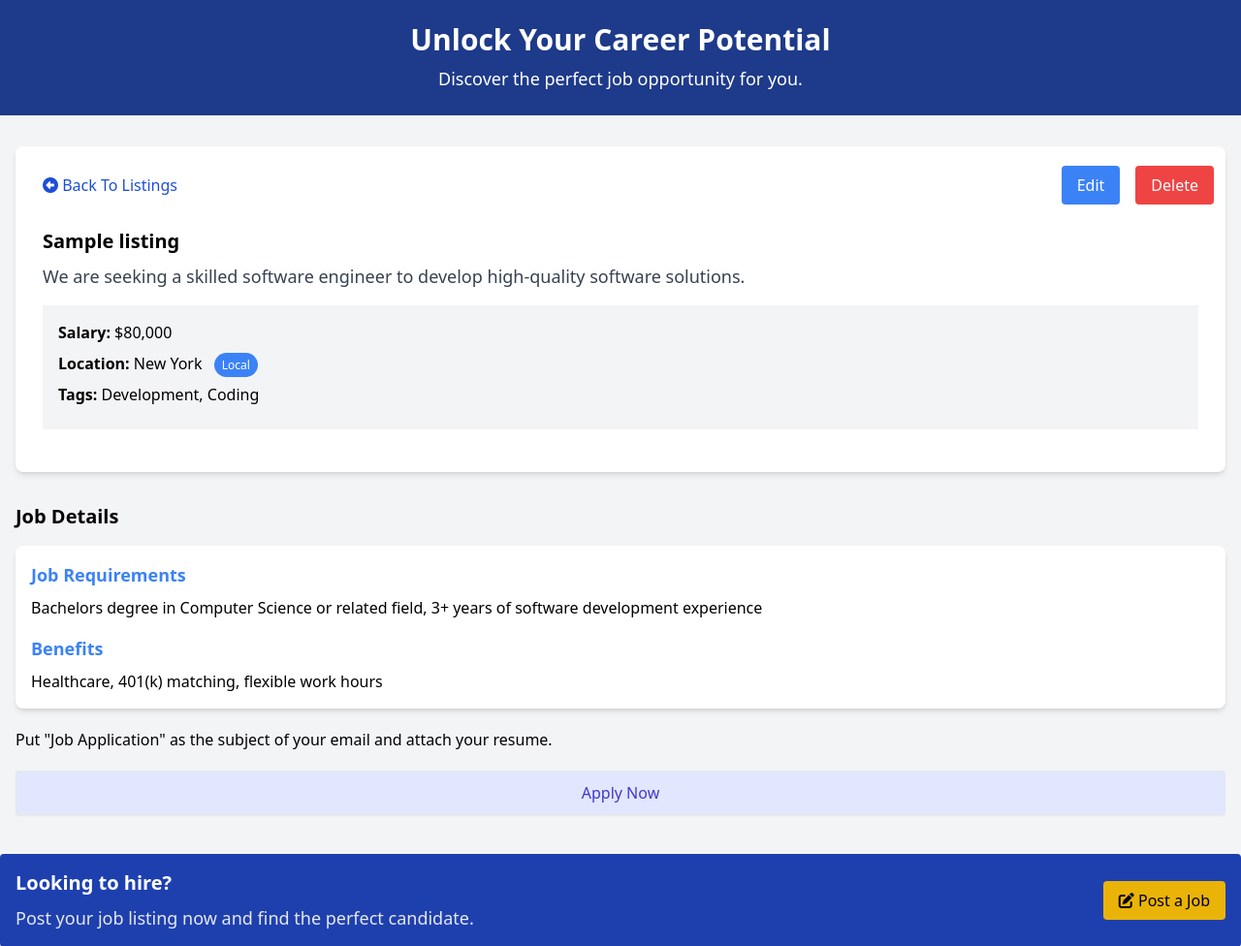
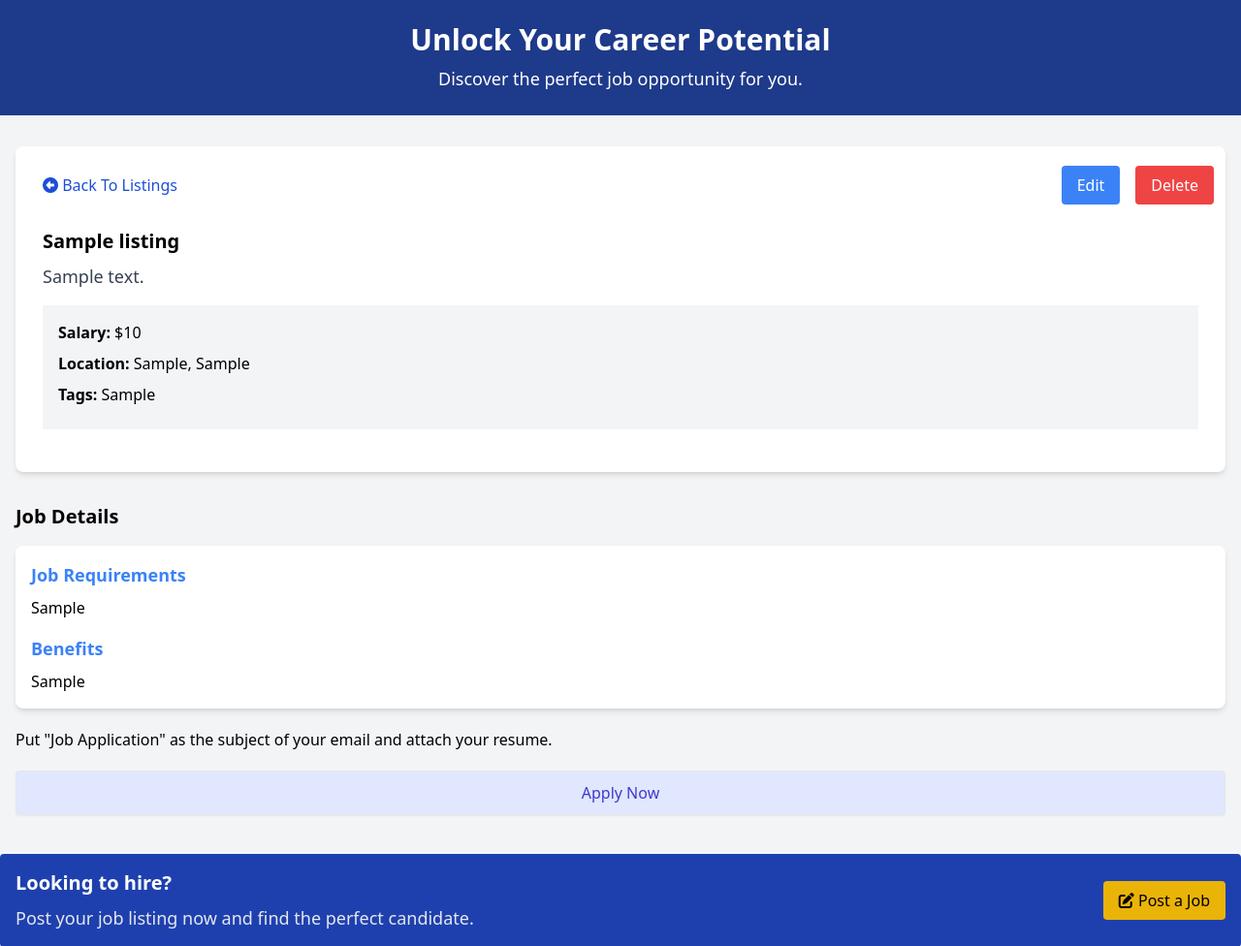
Before and after one commit to Jouriwz/EmployMe, a PHP site: page /listing?id=1 in a window 1280 px wide. Shown: the part 69-1045 px from the top of the page at 97% size. Run offline with PHP 8.4, Linux system fonts and the light colour scheme; tables that the repository leaves empty or names only in its code hold one stand-in row (values such as "Sample post").

Commit message:
added listing show db variables

```diff
--- a/views/listings/show.view.php
+++ b/views/listings/show.view.php
@@ -19,24 +19,22 @@
                 <!-- End Delete Form -->
             </div>
         </div>
+
         <div class="p-4">
             <h2 class="text-xl font-semibold"><?= $listing->title ?></h2>
             <p class="text-gray-700 text-lg mt-2">
-                We are seeking a skilled software engineer to develop high-quality
-                software solutions.
+                <?= $listing->description ?>
             </p>
             <ul class="my-4 bg-gray-100 p-4">
-                <li class="mb-2"><strong>Salary:</strong> $80,000</li>
+                <li class="mb-2"><strong>Salary:</strong> <?= formatSalary($listing->salary)?></li>
                 <li class="mb-2">
-                    <strong>Location:</strong> New York
-                    <span
-                            class="text-xs bg-blue-500 text-white rounded-full px-2 py-1 ml-2"
-                    >Local</span
-                    >
+                    <strong>Location:</strong>
+                    <?= $listing->city ?>,
+                    <?= $listing->province ?>
+<!--                    <span class="text-xs bg-blue-500 text-white rounded-full px-2 py-1 ml-2">Local</span>-->
                 </li>
                 <li class="mb-2">
-                    <strong>Tags:</strong> <span>Development</span>,
-                    <span>Coding</span>
+                    <strong>Tags:</strong> <?= $listing->tags ?>
                 </li>
             </ul>
         </div>
@@ -50,20 +48,16 @@
             Job Requirements
         </h3>
         <p>
-            Bachelors degree in Computer Science or related field, 3+ years of
-            software development experience
+            <?= $listing->requirements ?>
         </p>
         <h3 class="text-lg font-semibold mt-4 mb-2 text-blue-500">Benefits</h3>
-        <p>Healthcare, 401(k) matching, flexible work hours</p>
+        <p><?= $listing->benefits ?></p>
     </div>
     <p class="my-5">
         Put "Job Application" as the subject of your email and attach your
         resume.
     </p>
-    <a
-            href="mailto:manager@company.com"
-            class="block w-full text-center px-5 py-2.5 shadow-sm rounded border text-base font-medium cursor-pointer text-indigo-700 bg-indigo-100 hover:bg-indigo-200"
-    >
+    <a href="mailto:<?= $listing->email ?>" class="block w-full text-center px-5 py-2.5 shadow-sm rounded border text-base font-medium cursor-pointer text-indigo-700 bg-indigo-100 hover:bg-indigo-200">
         Apply Now
     </a>
 </section>
```
